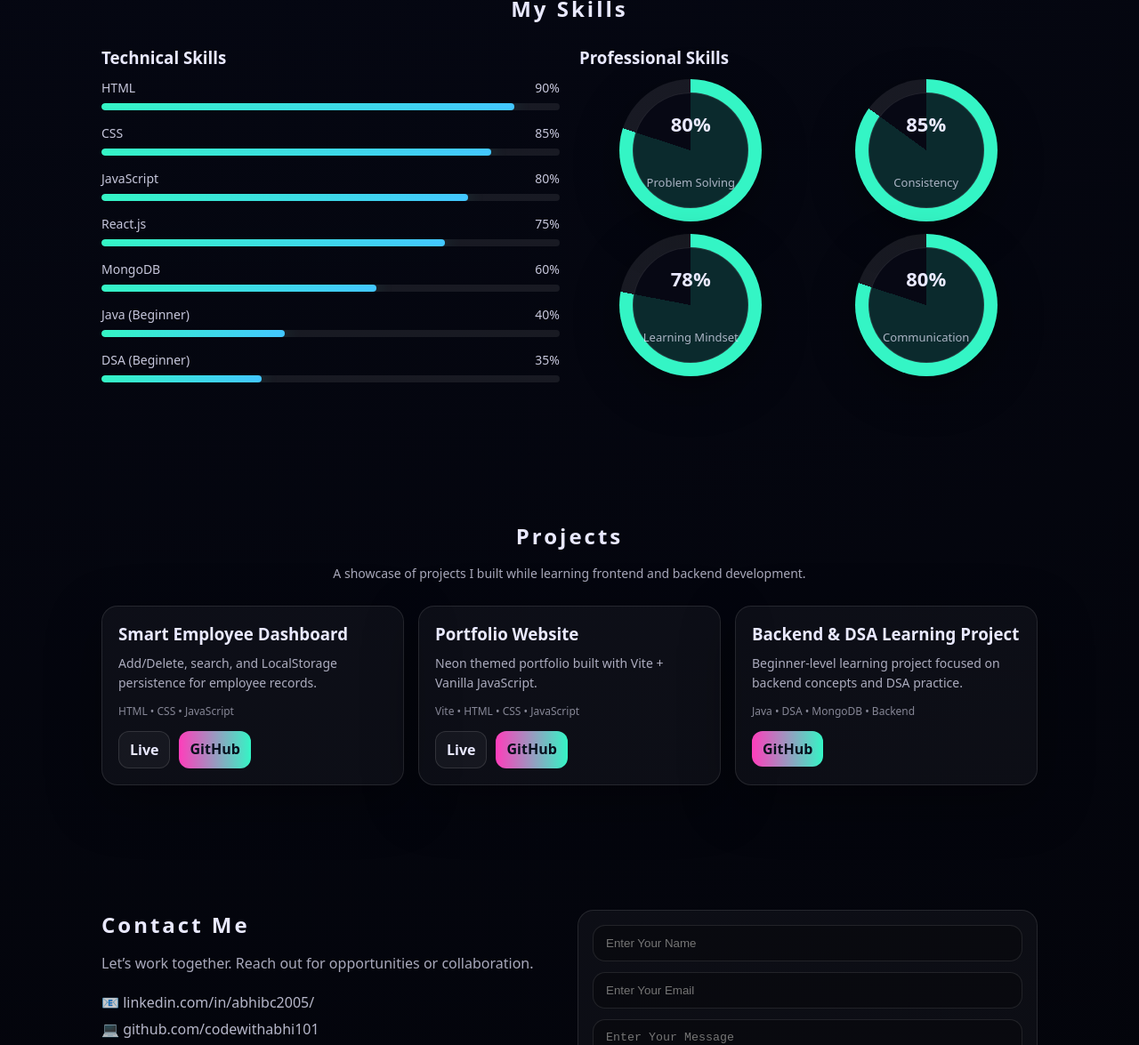
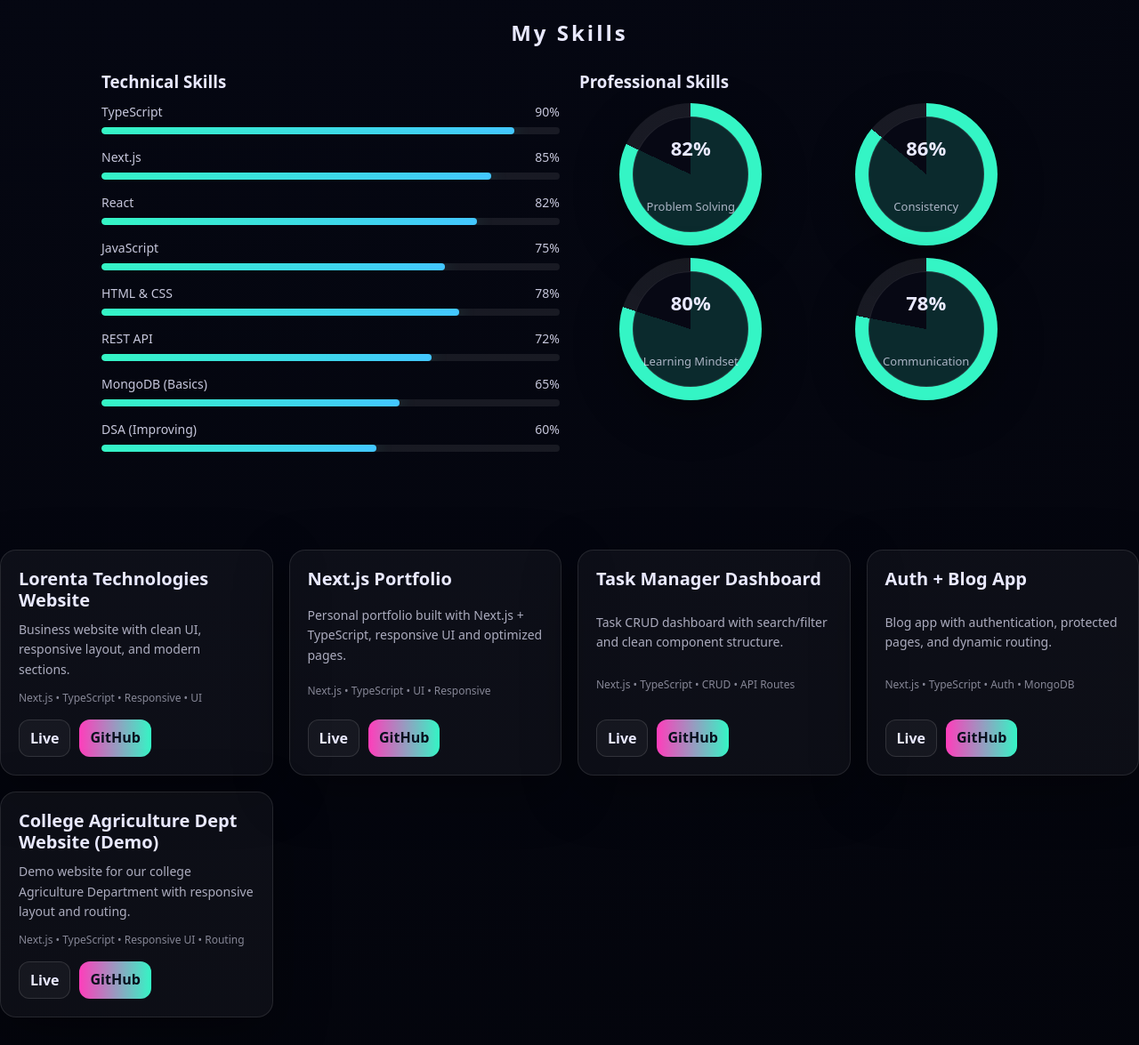
Before and after one commit to codewithabhi101/portfolio, a website built with Vite: page index.html in a window 1280 px wide. Shown: the part 1244-2419 px from the top of the page at 89% size. Built offline with nearby package versions, Linux system fonts and the light colour scheme.

Commit message:
Updated projects section and reordered portfolio projects

```diff
--- a/src/main.js
+++ b/src/main.js
@@ -22,11 +22,12 @@ document.querySelector("#app").innerHTML = `
         <h1 class="name">
           <span class="grad">ABHI B C</span>
         </h1>
-        <p class="role">Frontend Developer • JavaScript • React</p>
+        <p class="role">TypeScript Developer • Next.js • Modern Web Apps</p>
 
         <p class="desc">
-          3rd Year BE (ISE) student focused on Frontend Development (HTML, CSS, JavaScript, React.js).
-          Currently learning Backend Development, MongoDB, and improving DSA through regular practice.
+          3rd Year BE (ISE) student focused on building scalable and modern web applications using
+          TypeScript and Next.js. I enjoy creating clean, responsive, and high-performance user interfaces
+          with a strong focus on user experience.
         </p>
 
         <div class="hero-actions">
@@ -47,12 +48,12 @@ document.querySelector("#app").innerHTML = `
       <h2 class="title">About</h2>
       <p class="text">
         I’m ABHI B C, a 3rd-year BE student in Information Science & Engineering.
-        I enjoy building clean, responsive, and modern web interfaces using HTML, CSS, JavaScript, and React.js.
-        I like working on UI and making websites user-friendly.
+        I focus on building modern, scalable web applications using TypeScript and Next.js.
+        I enjoy crafting clean, responsive UI and improving performance and usability.
         <br /><br />
-        Currently, I’m learning backend development and MongoDB, and strengthening my DSA fundamentals
-        such as arrays, strings, and problem-solving. My goal is to become a full-stack developer
-        and work on real-world projects.
+        Currently, I’m strengthening my TypeScript fundamentals, exploring Next.js App Router concepts
+        (SSR/SSG, routing, API routes), and practicing problem-solving regularly.
+        My goal is to become a full-stack developer and work on real-world, production-ready projects.
       </p>
     </section>
 
@@ -61,16 +62,16 @@ document.querySelector("#app").innerHTML = `
       <h2 class="title">Services</h2>
       <div class="cards3">
         <div class="card">
-          <h3>Frontend UI</h3>
-          <p>Responsive websites using HTML, CSS, JavaScript and modern UI design.</p>
+          <h3>Next.js Applications</h3>
+          <p>Building scalable apps using Next.js routing, SSR/SSG, and API routes.</p>
         </div>
         <div class="card">
-          <h3>React Apps</h3>
-          <p>Single-page apps, reusable components, and clean project structure.</p>
+          <h3>TypeScript Development</h3>
+          <p>Type-safe, maintainable code with strong structure and best practices.</p>
         </div>
         <div class="card">
-          <h3>Backend (Learning)</h3>
-          <p>Learning backend concepts, APIs, MongoDB, and server-side logic.</p>
+          <h3>Modern UI</h3>
+          <p>Responsive UI with reusable components and clean layouts for great UX.</p>
         </div>
       </div>
     </section>
@@ -84,37 +85,42 @@ document.querySelector("#app").innerHTML = `
           <h3 class="subhead">Technical Skills</h3>
 
           <div class="bar" data-p="90">
-            <div class="bar-top"><span>HTML</span><span class="pct">90%</span></div>
+            <div class="bar-top"><span>TypeScript</span><span class="pct">90%</span></div>
             <div class="track"><div class="fill"></div></div>
           </div>
 
           <div class="bar" data-p="85">
-            <div class="bar-top"><span>CSS</span><span class="pct">85%</span></div>
+            <div class="bar-top"><span>Next.js</span><span class="pct">85%</span></div>
             <div class="track"><div class="fill"></div></div>
           </div>
 
-          <div class="bar" data-p="80">
-            <div class="bar-top"><span>JavaScript</span><span class="pct">80%</span></div>
+          <div class="bar" data-p="82">
+            <div class="bar-top"><span>React</span><span class="pct">82%</span></div>
             <div class="track"><div class="fill"></div></div>
           </div>
 
           <div class="bar" data-p="75">
-            <div class="bar-top"><span>React.js</span><span class="pct">75%</span></div>
+            <div class="bar-top"><span>JavaScript</span><span class="pct">75%</span></div>
+            <div class="track"><div class="fill"></div></div>
+          </div>
+
+          <div class="bar" data-p="78">
+            <div class="bar-top"><span>HTML & CSS</span><span class="pct">78%</span></div>
+            <div class="track"><div class="fill"></div></div>
+          </div>
+
+          <div class="bar" data-p="72">
+            <div class="bar-top"><span>REST API</span><span class="pct">72%</span></div>
+            <div class="track"><div class="fill"></div></div>
+          </div>
+
+          <div class="bar" data-p="65">
+            <div class="bar-top"><span>MongoDB (Basics)</span><span class="pct">65%</span></div>
             <div class="track"><div class="fill"></div></div>
           </div>
 
           <div class="bar" data-p="60">
-            <div class="bar-top"><span>MongoDB</span><span class="pct">60%</span></div>
-            <div class="track"><div class="fill"></div></div>
-          </div>
-
-          <div class="bar" data-p="40">
-            <div class="bar-top"><span>Java (Beginner)</span><span class="pct">40%</span></div>
-            <div class="track"><div class="fill"></div></div>
-          </div>
-
-          <div class="bar" data-p="35">
-            <div class="bar-top"><span>DSA (Beginner)</span><span class="pct">35%</span></div>
+            <div class="bar-top"><span>DSA (Improving)</span><span class="pct">60%</span></div>
             <div class="track"><div class="fill"></div></div>
           </div>
         </div>
@@ -123,59 +129,80 @@ document.querySelector("#app").innerHTML = `
           <h3 class="subhead">Professional Skills</h3>
 
           <div class="circles">
+            <div class="circle" style="--p:82">
+              <div class="circle-in"><div class="num">82%</div><div class="lab">Problem Solving</div></div>
+            </div>
+            <div class="circle" style="--p:86">
+              <div class="circle-in"><div class="num">86%</div><div class="lab">Consistency</div></div>
+            </div>
             <div class="circle" style="--p:80">
-              <div class="circle-in"><div class="num">80%</div><div class="lab">Problem Solving</div></div>
-            </div>
-            <div class="circle" style="--p:85">
-              <div class="circle-in"><div class="num">85%</div><div class="lab">Consistency</div></div>
+              <div class="circle-in"><div class="num">80%</div><div class="lab">Learning Mindset</div></div>
             </div>
             <div class="circle" style="--p:78">
-              <div class="circle-in"><div class="num">78%</div><div class="lab">Learning Mindset</div></div>
-            </div>
-            <div class="circle" style="--p:80">
-              <div class="circle-in"><div class="num">80%</div><div class="lab">Communication</div></div>
+              <div class="circle-in"><div class="num">78%</div><div class="lab">Communication</div></div>
             </div>
           </div>
         </div>
       </div>
     </section>
+ <div class="project-grid">
 
-    <!-- PROJECTS -->
-    <section id="projects" class="section block">
-      <h2 class="title">Projects</h2>
-      <p class="text small-center">A showcase of projects I built while learning frontend and backend development.</p>
-
-      <div class="project-grid">
+  <!-- 1) Lorenta FIRST -->
   <article class="p-card">
-          <h3>Smart Employee Dashboard</h3>
-          <p>Add/Delete, search, and LocalStorage persistence for employee records.</p>
-          <div class="stack">HTML • CSS • JavaScript</div>
+    <h3>Lorenta Technologies Website</h3>
+    <p>Business website with clean UI, responsive layout, and modern sections.</p>
+    <div class="stack">Next.js • TypeScript • Responsive • UI</div>
     <div class="p-links">
-            <a class="plink ghost" href="#">Live</a>
-            <a class="plink neon" href="https://github.com/codewithabhi101" target="_blank">GitHub</a>
+      <a class="plink ghost" href="https://www.lorentatechnologies.com/" target="_blank" rel="noreferrer">Live</a>
+      <a class="plink neon" href="https://github.com/codewithabhi101" target="_blank" rel="noreferrer">GitHub</a>
     </div>
   </article>
 
+  <!-- 2) Next.js Portfolio -->
   <article class="p-card">
-          <h3>Portfolio Website</h3>
-          <p>Neon themed portfolio built with Vite + Vanilla JavaScript.</p>
-          <div class="stack">Vite • HTML • CSS • JavaScript</div>
+    <h3>Next.js Portfolio</h3>
+    <p>Personal portfolio built with Next.js + TypeScript, responsive UI and optimized pages.</p>
+    <div class="stack">Next.js • TypeScript • UI • Responsive</div>
     <div class="p-links">
-            <a class="plink ghost" href="#">Live</a>
-            <a class="plink neon" href="https://github.com/codewithabhi101" target="_blank">GitHub</a>
+      <a class="plink ghost" href="#" target="_blank" rel="noreferrer">Live</a>
+      <a class="plink neon" href="https://github.com/codewithabhi101" target="_blank" rel="noreferrer">GitHub</a>
     </div>
   </article>
 
+  <!-- 3) Task Manager -->
   <article class="p-card">
-          <h3>Backend & DSA Learning Project</h3>
-          <p>Beginner-level learning project focused on backend concepts and DSA practice.</p>
-          <div class="stack">Java • DSA • MongoDB • Backend</div>
+    <h3>Task Manager Dashboard</h3>
+    <p>Task CRUD dashboard with search/filter and clean component structure.</p>
+    <div class="stack">Next.js • TypeScript • CRUD • API Routes</div>
     <div class="p-links">
-            <a class="plink neon" href="https://github.com/codewithabhi101" target="_blank">GitHub</a>
+      <a class="plink ghost" href="#" target="_blank" rel="noreferrer">Live</a>
+      <a class="plink neon" href="https://github.com/codewithabhi101" target="_blank" rel="noreferrer">GitHub</a>
     </div>
   </article>
+
+  <!-- 4) Auth + Blog -->
+  <article class="p-card">
+    <h3>Auth + Blog App</h3>
+    <p>Blog app with authentication, protected pages, and dynamic routing.</p>
+    <div class="stack">Next.js • TypeScript • Auth • MongoDB</div>
+    <div class="p-links">
+      <a class="plink ghost" href="#" target="_blank" rel="noreferrer">Live</a>
+      <a class="plink neon" href="https://github.com/codewithabhi101" target="_blank" rel="noreferrer">GitHub</a>
     </div>
-    </section>
+  </article>
+
+  <!-- 5) Agriculture Dept -->
+  <article class="p-card">
+    <h3>College Agriculture Dept Website (Demo)</h3>
+    <p>Demo website for our college Agriculture Department with responsive layout and routing.</p>
+    <div class="stack">Next.js • TypeScript • Responsive UI • Routing</div>
+    <div class="p-links">
+      <a class="plink ghost" href="http://localhost:3000" target="_blank" rel="noreferrer">Live</a>
+      <a class="plink neon" href="https://github.com/codewithabhi101" target="_blank" rel="noreferrer">GitHub</a>
+    </div>
+  </article>
+
+</div>
 
     <!-- CONTACT -->
     <section id="contact" class="section block contact">
@@ -206,12 +233,27 @@ document.querySelector("#app").innerHTML = `
 const bars = document.querySelectorAll(".bar");
 const navLinks = document.querySelectorAll(".navlink");
 
-const io = new IntersectionObserver((entries) => {
+/* Skill bars fill when skills section enters view */
+const io = new IntersectionObserver(
+  (entries) => {
     if (entries[0].isIntersecting) {
-    bars.forEach(b => b.querySelector(".fill").style.width = b.dataset.p + "%");
+      bars.forEach((b) => {
+        const fill = b.querySelector(".fill");
+        if (fill) fill.style.width = b.dataset.p + "%";
+      });
       io.disconnect();
     }
-}, { threshold: 0.3 });
+  },
+  { threshold: 0.3 }
+);
 
 const skillsSec = document.getElementById("skills");
 if (skillsSec) io.observe(skillsSec);
+
+/* Active nav link on click (simple) */
+navLinks.forEach((a) => {
+  a.addEventListener("click", () => {
+    navLinks.forEach((x) => x.classList.remove("active"));
+    a.classList.add("active");
+  });
+});
--- a/src/style.css
+++ b/src/style.css
@@ -111,7 +111,7 @@ a{ color: inherit; text-decoration: none; }
   width:100%; height:100%;
   border-radius: 999px;
   object-fit: cover;
-  object-position: center top; /* head visible */
+  object-position: center top;
   border: 2px solid rgba(255,255,255,.12);
 }
 
@@ -202,27 +202,58 @@ a{ color: inherit; text-decoration: none; }
 .num{ font-weight: 900; font-size: 22px; }
 .lab{ color: var(--muted); font-size: 13px; margin-top: 4px; }
 
+/* ✅ PROJECTS (UPDATED FOR PERFECT 5 CARDS) */
 .project-grid{
   margin-top: 24px;
-  display:grid;
-  grid-template-columns: repeat(3, 1fr);
-  gap: 16px;
+  display: grid;
+  grid-template-columns: repeat(auto-fit, minmax(280px, 1fr));
+  gap: 18px;
+  align-items: stretch;
 }
+
 .p-card{
-  padding: 18px;
+  padding: 20px;
   border-radius: 18px;
   background: rgba(255,255,255,.04);
   border: 1px solid rgba(255,255,255,.10);
   box-shadow: 0 18px 60px rgba(0,0,0,.35);
   transition: transform .18s ease, border-color .18s ease;
+  display: flex;
+  flex-direction: column;
+  justify-content: space-between;
+  min-height: 230px;
 }
+
 .p-card:hover{
   transform: translateY(-6px);
   border-color: rgba(52,245,197,.35);
 }
-.p-card p{ margin-top: 10px; color: var(--muted); line-height: 1.6; font-size: 14px; }
-.stack{ margin-top: 12px; font-size: 12px; color: rgba(233,233,255,.55); }
-.p-links{ margin-top: 14px; display:flex; gap: 10px; flex-wrap: wrap; }
+
+.p-card h3{
+  font-size: 20px;
+  line-height: 1.2;
+}
+
+.p-card p{
+  margin-top: 10px;
+  color: var(--muted);
+  line-height: 1.6;
+  font-size: 14px;
+}
+
+.stack{
+  margin-top: 12px;
+  font-size: 12px;
+  color: rgba(233,233,255,.55);
+}
+
+.p-links{
+  margin-top: 16px;
+  display:flex;
+  gap: 10px;
+  flex-wrap: wrap;
+}
+
 .plink{
   padding: 9px 12px;
   border-radius: 12px;
@@ -230,6 +261,7 @@ a{ color: inherit; text-decoration: none; }
   border: 1px solid rgba(255,255,255,.12);
   background: rgba(255,255,255,.04);
 }
+
 .plink.neon{
   border: none;
   background: linear-gradient(90deg, var(--pink), var(--neon));
@@ -284,7 +316,7 @@ a{ color: inherit; text-decoration: none; }
   .desc{ margin-left:auto; margin-right:auto; }
   .hero-actions{ justify-content:center; }
   .skills-wrap{ grid-template-columns: 1fr; }
-  .cards3, .project-grid{ grid-template-columns: 1fr; }
+  .cards3{ grid-template-columns: 1fr; }
   .contact{ grid-template-columns: 1fr; }
   .links{ flex-wrap: wrap; justify-content:center; }
   .name{ font-size: 46px; }
```
Lines whose indentation alone changed are shown as unchanged.
